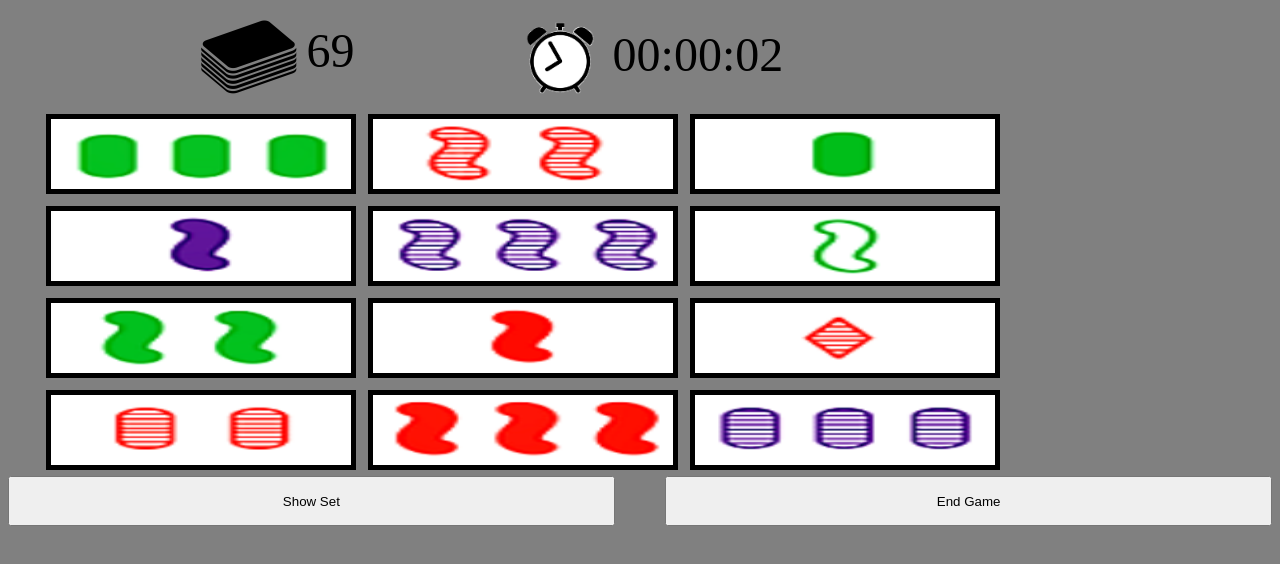
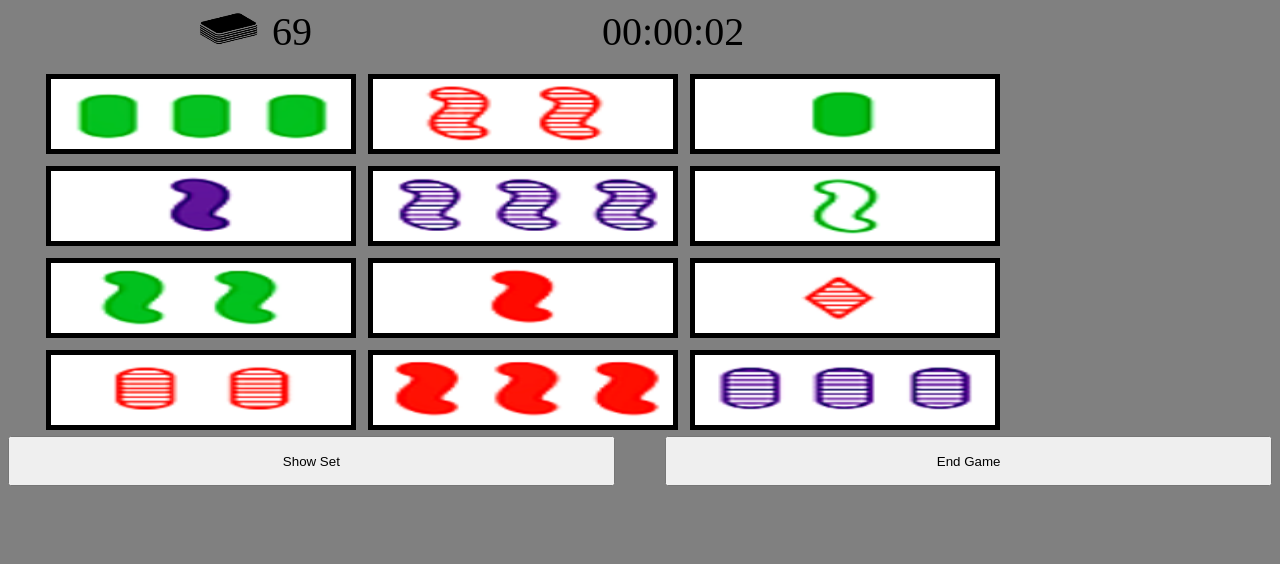
Before and after one commit to Ofri-Chen/set, an Angular app: page / in a window 1280 px wide. Both pictures are taken after a click on the button "Start Game". Shown: the top 564 px of the page. Built offline with nearby package versions, Linux system fonts and the light colour scheme.

Commit message:
game info css

```diff
--- a/src/app/components/board/board.component.css
+++ b/src/app/components/board/board.component.css
@@ -22,7 +22,7 @@
 
 .game-info {
     display: flex;
-    font-size: 300%;
+    font-size: 250%;
 }
 
 .cards-count-container {
@@ -36,30 +36,24 @@
 }
 
 .deck-icon {
-    height: 100px;
-    width: 100px;
+    height: 70%;
+    width: 25%;
     margin-right: 1%;
 }
 
 .deck-cards-count {
-    margin-top: 10%;
     margin-left: 5%;
 }
 
 .clock-icon {
-    height: 100px;
-    width: 100px;
+    height: 60%;
+    width: 13%;
     margin-right: 1%;
-}
-
-.game-time {
-    margin-top: 7%;
 }
 
 .action-buttons-container {
     display: flex;
 }
-
 
 .action-btn {
     width: 48%;
--- a/src/app/components/board/board.component.html
+++ b/src/app/components/board/board.component.html
@@ -4,7 +4,6 @@
     <div class="deck-cards-count">{{deck.length}}</div>
   </div>
   <div class="time-container">
-    <img src="assets/clock-icon.png" class="clock-icon">
     <div class="game-time">{{seconds | time}}</div>
   </div>
 </div>
@@ -14,7 +13,6 @@
     (click)="handleCardClick(card)">
 </div>
 
-<!-- <button (click)="checkSets()">Check</button> -->
 <div class="action-buttons-container">
   <button (click)="showSet()" class="show-set-button action-btn">Show Set</button>
   <button (click)="endGame()" class="action-btn">End Game</button>
```
